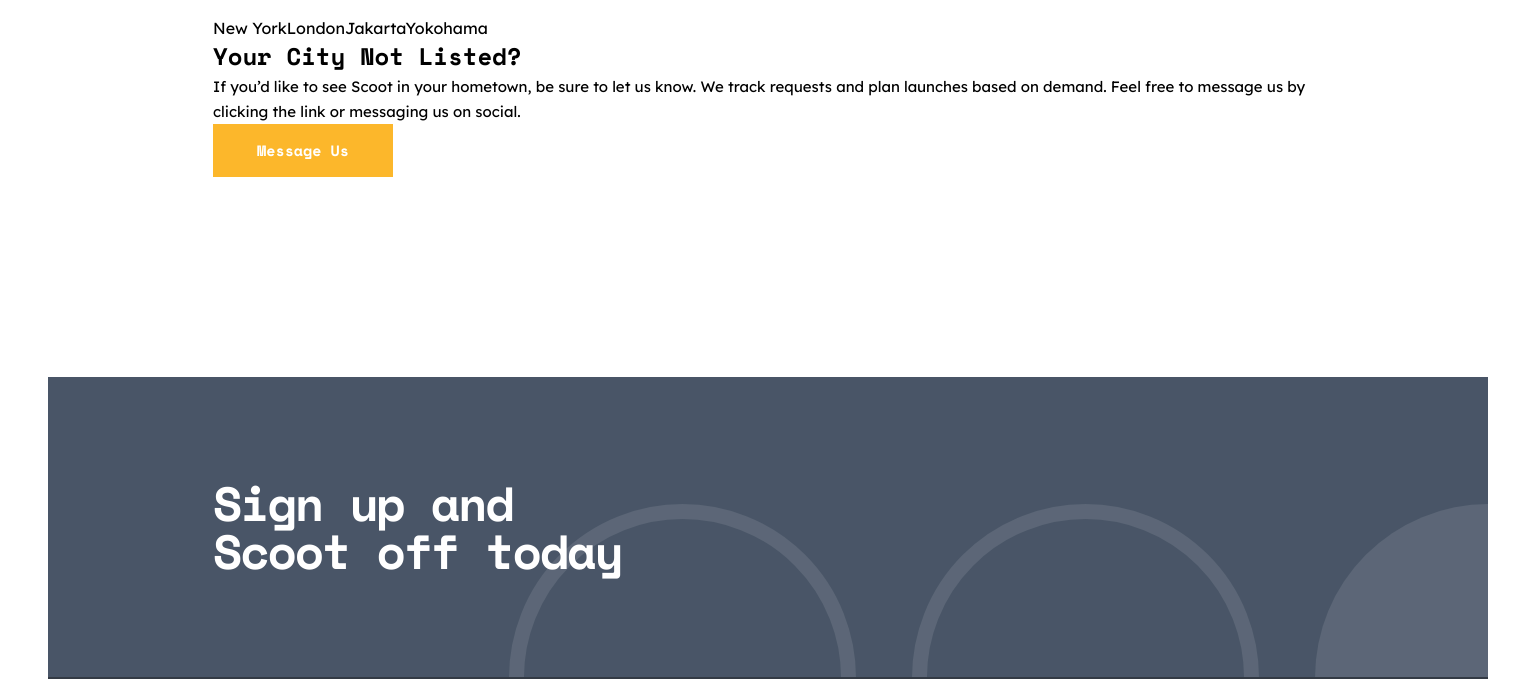
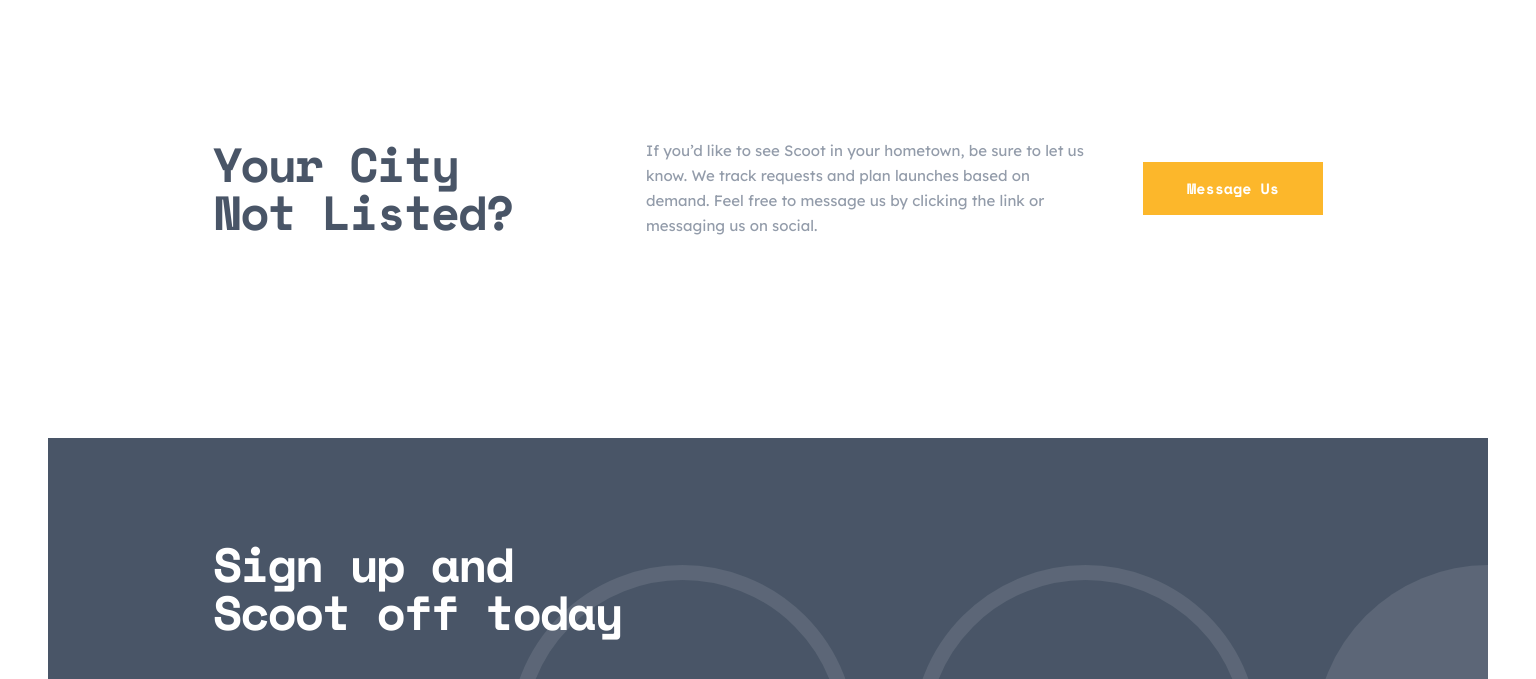
Before and after one commit to longani974/scooter-sharing-challenge, a Gatsby site: page /location in a window 1536 px wide. Shown: the part 78-757 px from the top of the page. Built offline with nearby package versions, Linux system fonts and the light colour scheme; Gatsby itself is replaced by a stand-in of ours.

Commit message:
add: location responsive

```diff
--- a/src/components/image/image.js
+++ b/src/components/image/image.js
@@ -65,7 +65,6 @@
           isSvg = true
           arrSource.push(<img src={srcArr[i][0].publicURL} {...rest} alt="" />)
         } else {
-          console.log(medias[i])
           if (i === 0) {
             arrSource.push({
               ...srcArr[i][0].childImageSharp.fluid,
@@ -96,7 +95,6 @@
   } else if (sourceArr[0]) {
     imageToDisplay = sourceArr[0]
   }
-  console.log(imageToDisplay)
   return imageToDisplay
 }
 
--- a/src/components/location/content.module.css
+++ b/src/components/location/content.module.css
@@ -1,3 +1,79 @@
 .location {
   padding: 0 var(--paddingLeftRigth);
+  margin-top: 72px;
 }
+
+.towns {
+  display: flex;
+  flex-direction: column;
+  align-items: center;
+  gap: 16px;
+  margin: 40px 0 72px;
+}
+
+.towns span {
+  width: 100%;
+  padding: 22px 0;
+  background: var(--Light-Yellow);
+  font-family: "Space Mono";
+  font-size: 24px;
+  line-height: 28px;
+  text-align: center;
+  color: var(--Dark-Navy);
+}
+
+.card {
+  text-align: center;
+}
+
+.card h2 {
+  font-size: 32px;
+  line-height: 32px;
+  letter-spacing: -1.42857px;
+  color: var(--Dark-Navy);
+}
+
+.card p {
+  font-size: 15px;
+  line-height: 25px;
+  color: var(--Dim-Grey);
+  margin: 32px 0;
+}
+
+@media screen and (min-width: 768px) {
+  .towns {
+    display: none;
+  }
+
+  .card {
+    margin-top: 64px;
+  }
+
+  .card h2 {
+    font-size: 48px;
+    line-height: 48px;
+    letter-spacing: -2.14286px;
+  }
+
+  .card p {
+    margin: 40px 0;
+  }
+}
+
+@media screen and (min-width: 1365px) {
+  .card {
+    margin-top: 120px;
+    display: flex;
+    justify-content: space-between;
+    align-items: center;
+    text-align: left;
+  }
+  .card h2 {
+    max-width: 351px;
+  }
+
+  .card p {
+    margin: 0 0 0 30px;
+    max-width: 445px;
+  }
+}
```
